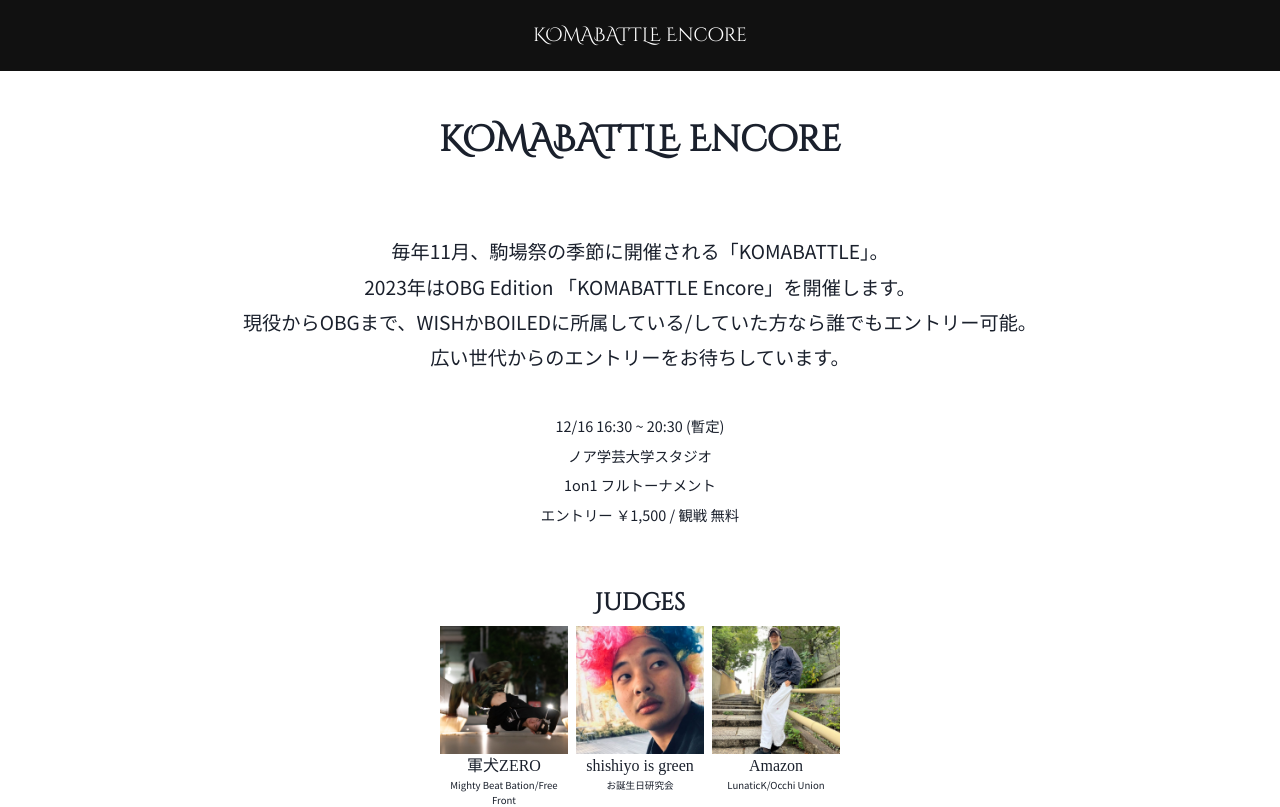
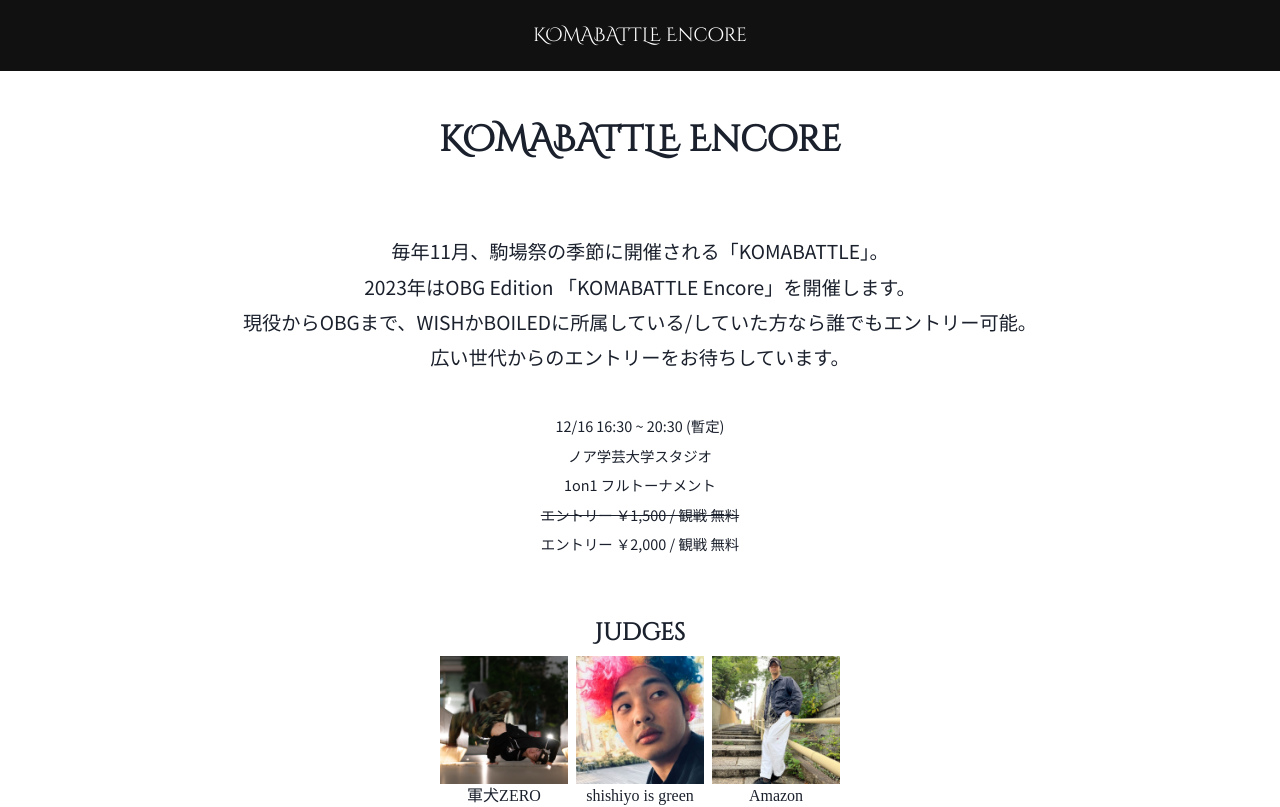
Before and after one commit to PlusF/KomabattleEncore, a Next.js app: page / in a window 1280 px wide. Shown: the top 807 px of the page. Built offline with nearby package versions, Linux system fonts and the light colour scheme; a web font is replaced by a local one.

Commit message:
update fee

```diff
--- a/components/detail.tsx
+++ b/components/detail.tsx
@@ -21,8 +21,11 @@ function Detail() {
             <Text>
                 1on1 フルトーナメント
             </Text>
+            <Text decoration={"line-through"}>
+                エントリー ￥1,500 / 観戦 無料
+            </Text>
             <Text>
-                エントリー ￥1,500 / 観戦 無料
+                エントリー ￥2,000 / 観戦 無料
             </Text>
         </VStack>
     )
```
